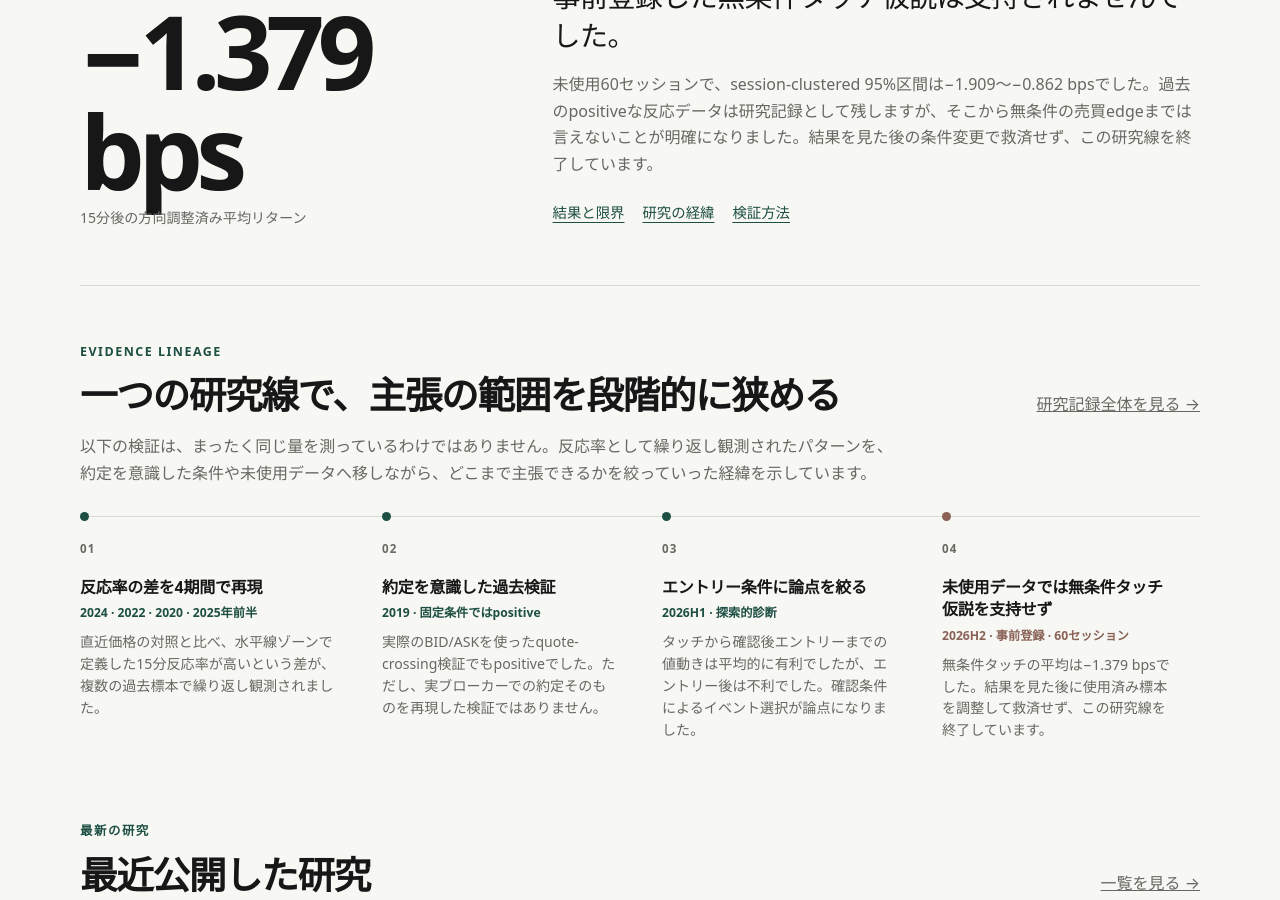
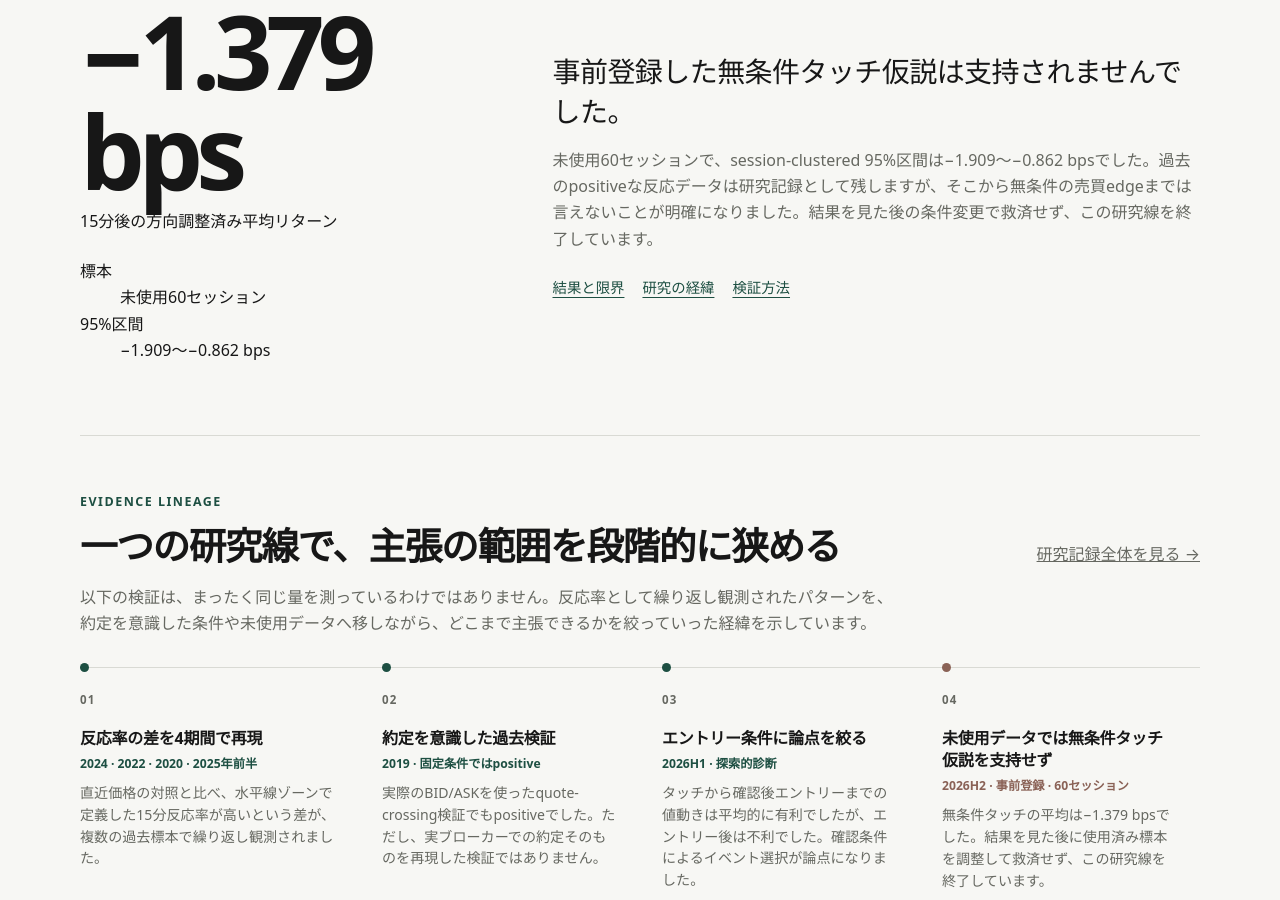
Before and after one commit to Josh-Temple/studio-lab-research, a Jekyll site: the page built from ja/index.md, in a window 1280 px wide and 900 px high, scrolled down 1635 px. Built offline with Jekyll 4.4.1, drawn with Linux system fonts in a browser that asks for light colours.

Commit message:
Refine Japanese featured research evidence hierarchy

```diff
--- a/ja/index.md
+++ b/ja/index.md
@@ -49,6 +49,10 @@ description: 公共分野の業務改革ケース、研究、ツールを、判
       <span class="finding-kicker">GOLD · 2026H2</span>
       <strong>−1.379 bps</strong>
       <span>15分後の方向調整済み平均リターン</span>
+      <dl class="finding-facts" aria-label="代表結果の根拠">
+        <div><dt>標本</dt><dd>未使用60セッション</dd></div>
+        <div><dt>95%区間</dt><dd>−1.909〜−0.862 bps</dd></div>
+      </dl>
     </div>
     <div class="finding-copy">
       <p class="finding-conclusion">事前登録した無条件タッチ仮説は支持されませんでした。</p>
```
